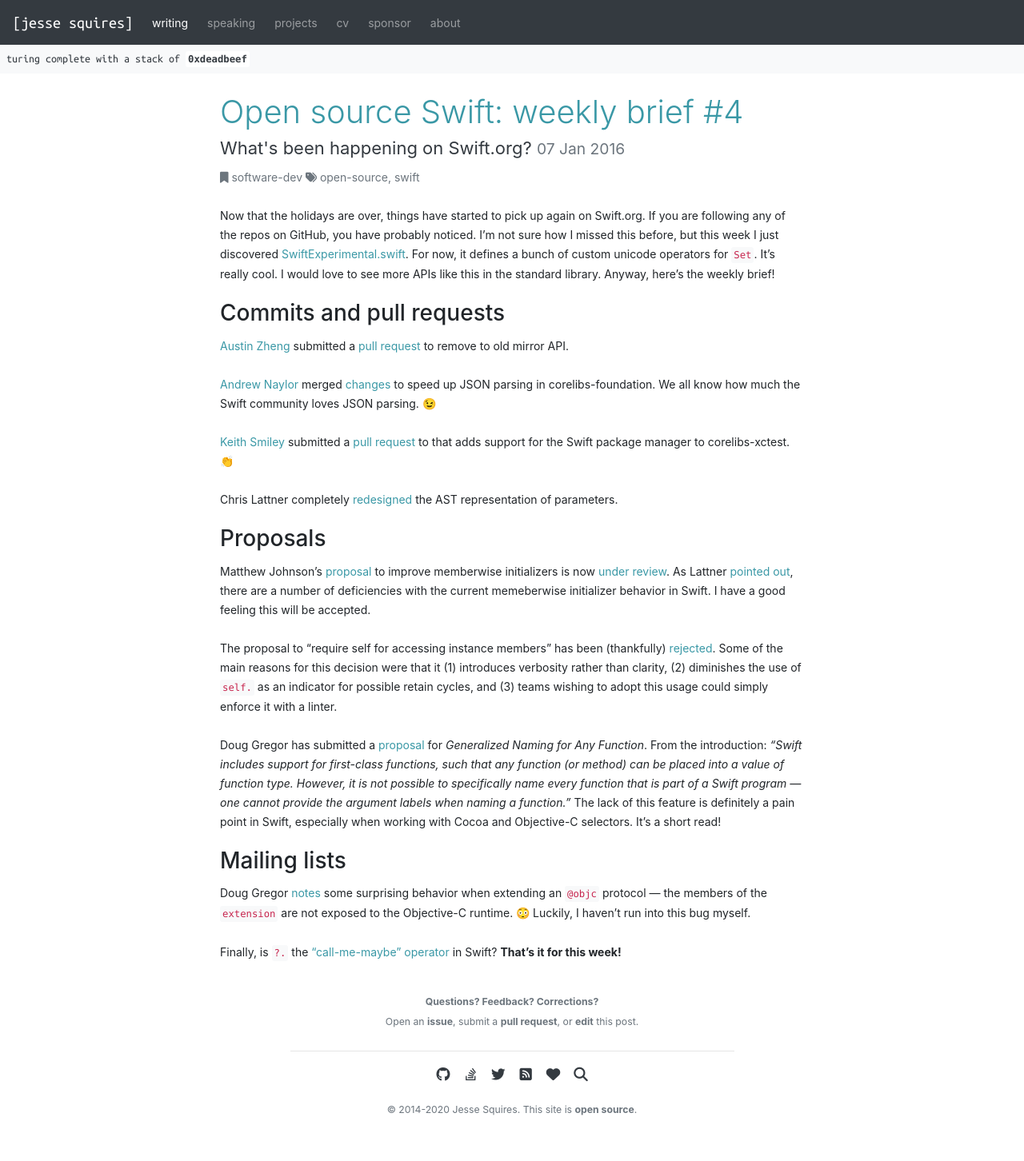
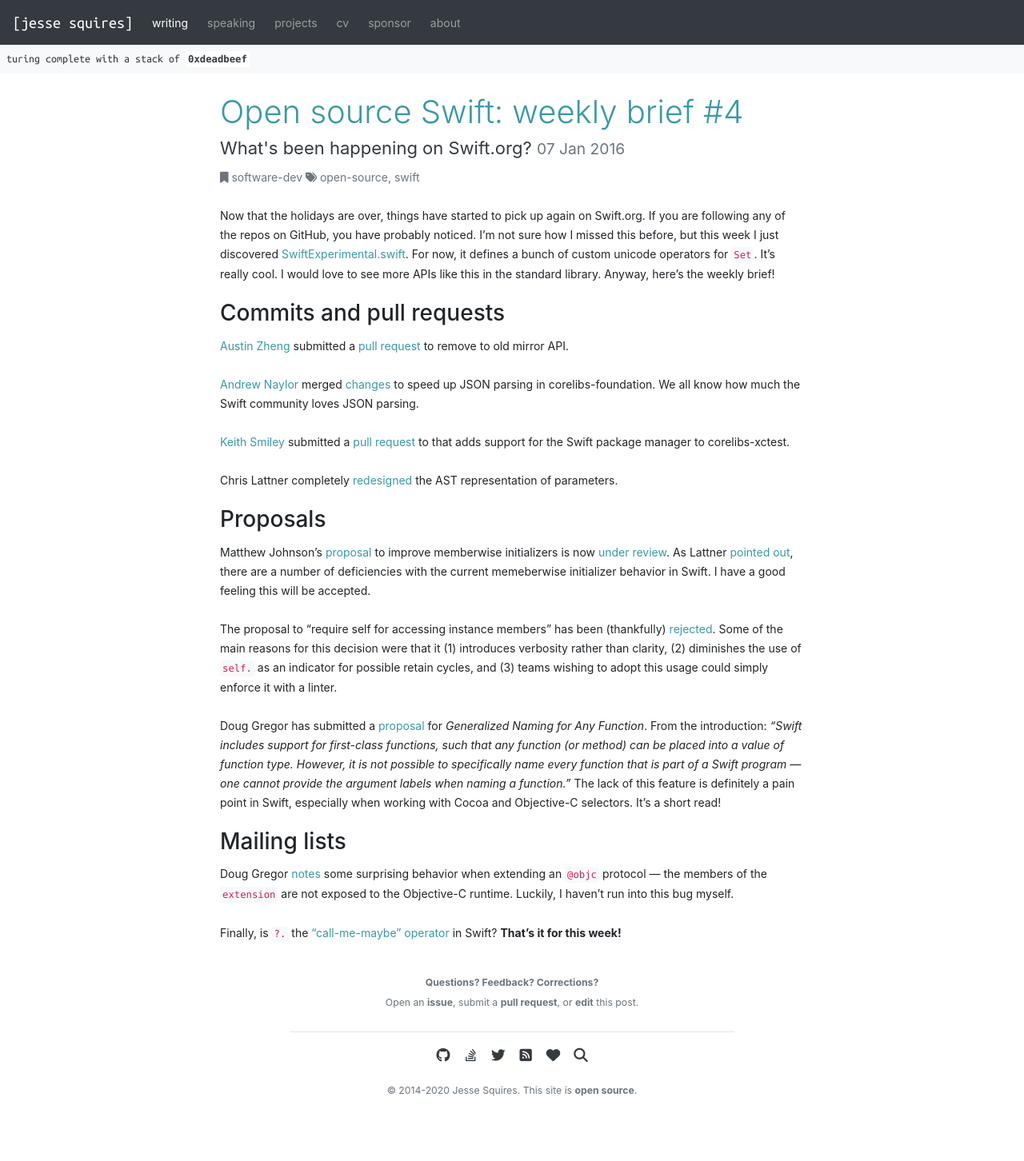
Before and after one commit to jessesquires/jessesquires.com, a Jekyll site: the page built from _posts/2016-01-07-open-source-swift-weekly-4.md, in a window 1280 px wide. Shown: the whole page at 80% size. Built offline with Jekyll 4.4.1, drawn with Linux system fonts in a browser that asks for light colours; nearby versions of some CDN libraries; library files that are not in the unit come from our copies; after the commit the page ends 1428 px from its top, so only the background shows below that.

Commit message:
remove emjoi

```diff
--- a/_posts/2016-01-07-open-source-swift-weekly-4.md
+++ b/_posts/2016-01-07-open-source-swift-weekly-4.md
@@ -15,9 +15,9 @@ Now that the holidays are over, things have started to pick up again on Swift.or
 
 [Austin Zheng](https://github.com/austinzheng) submitted a [pull request](https://github.com/apple/swift/pull/838) to remove to old mirror API.
 
-[Andrew Naylor](https://github.com/argon) merged [changes](https://github.com/apple/swift-corelibs-foundation/pull/181) to speed up JSON parsing in corelibs-foundation. We all know how much the Swift community loves JSON parsing. 😉
+[Andrew Naylor](https://github.com/argon) merged [changes](https://github.com/apple/swift-corelibs-foundation/pull/181) to speed up JSON parsing in corelibs-foundation. We all know how much the Swift community loves JSON parsing.
 
-[Keith Smiley](https://github.com/keith) submitted a [pull request](https://github.com/apple/swift-corelibs-xctest/pull/25) to that adds support for the Swift package manager to corelibs-xctest. 👏
+[Keith Smiley](https://github.com/keith) submitted a [pull request](https://github.com/apple/swift-corelibs-xctest/pull/25) to that adds support for the Swift package manager to corelibs-xctest.
 
 Chris Lattner completely [redesigned](https://github.com/apple/swift/commit/7daaa22d936393f37176ba03975a0eec7277e1fb) the AST representation of parameters.
 
@@ -31,6 +31,6 @@ Doug Gregor has submitted a [proposal](https://github.com/DougGregor/swift-evolu
 
 ### Mailing lists
 
-Doug Gregor [notes](https://lists.swift.org/pipermail/swift-evolution/Week-of-Mon-20160104/005312.html) some surprising behavior when extending an `@objc` protocol &mdash; the members of the `extension` are not exposed to the Objective-C runtime. 😳 Luckily, I haven't run into this bug myself.
+Doug Gregor [notes](https://lists.swift.org/pipermail/swift-evolution/Week-of-Mon-20160104/005312.html) some surprising behavior when extending an `@objc` protocol &mdash; the members of the `extension` are not exposed to the Objective-C runtime. Luckily, I haven't run into this bug myself.
 
 Finally, is `?.` the ["call-me-maybe" operator](https://twitter.com/uint_min/status/683532142677114880) in Swift? **That's it for this week!**
```
Also changed, not shown: _posts/2016-02-06-jsqmessages-call-for-contributors.md (+2 -2 lines).
